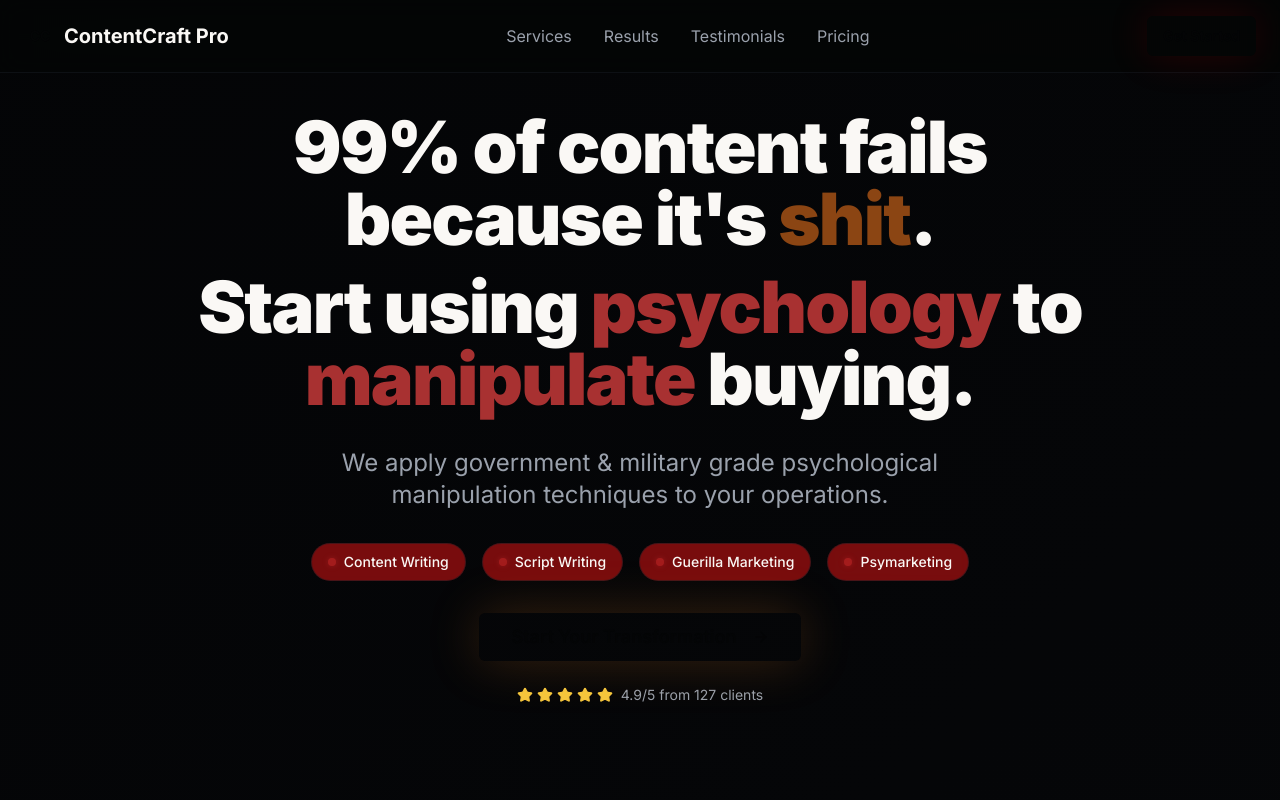
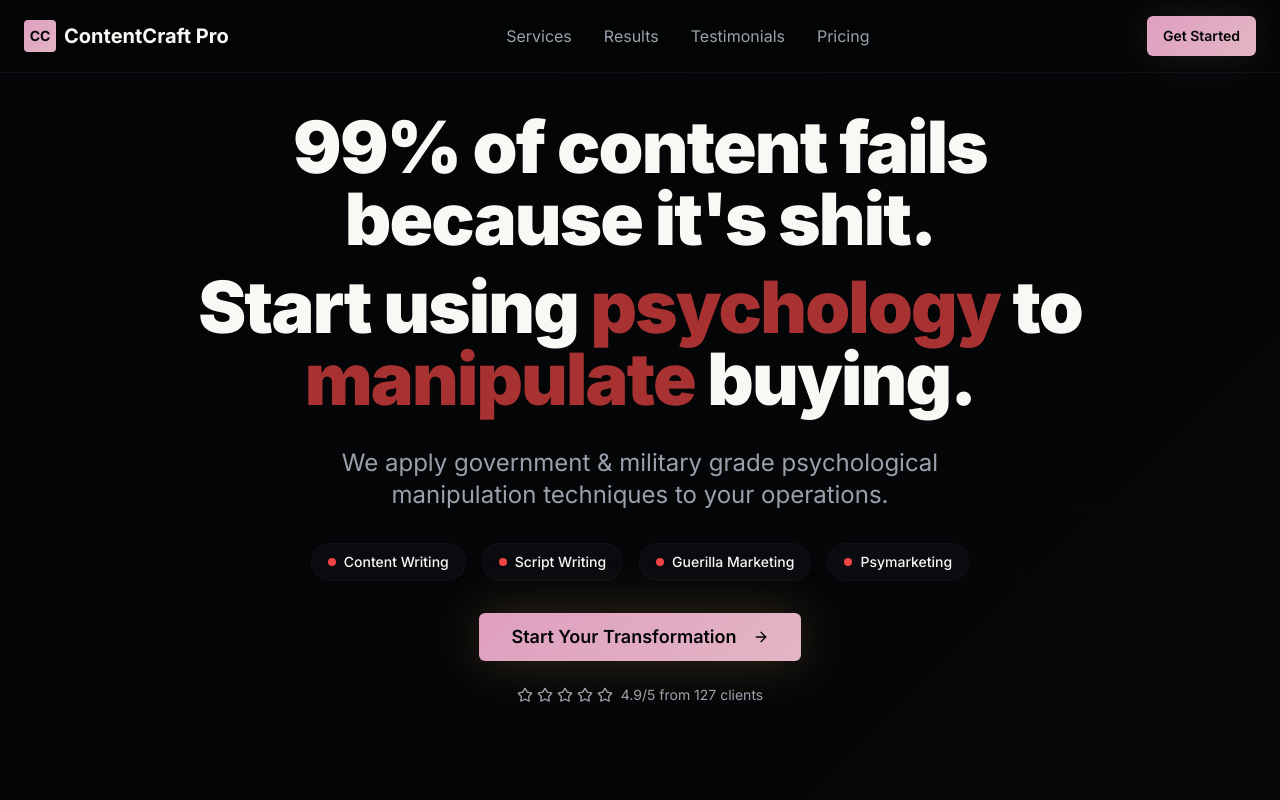
Before and after one commit to arizmi/mind-meld-wordsmith, a React (Vite) app: page / in a window 1280 px wide. Shown: the top 800 px of the page. Built offline with nearby package versions, Linux system fonts and the light colour scheme.

Commit message:
Reverted to commit 602bb2f3b9469407be970f251f33af6fb48efdf9

```diff
--- a/src/index.css
+++ b/src/index.css
@@ -12,29 +12,26 @@ All colors MUST be HSL.
     --card-foreground: 45 29% 97%;
     --popover: 220 26% 3%;
     --popover-foreground: 45 29% 97%;
-    --primary: 0 100% 50%;
+    --primary: 330 50% 75%;
     --primary-foreground: 220 26% 2%;
-    --secondary: 0 84% 50%;
+    --secondary: 220 20% 8%;
     --secondary-foreground: 45 29% 97%;
     --muted: 220 20% 8%;
     --muted-foreground: 217 10% 64%;
-    --accent: 0 100% 50%;
+    --accent: 330 50% 75%;
     --accent-foreground: 220 26% 2%;
     --destructive: 0 84% 60%;
     --destructive-foreground: 45 29% 97%;
     --border: 220 20% 12%;
     --input: 220 20% 12%;
-    --ring: 0 100% 50%;
-    --gold: 45 90% 60%;
-    --gold-foreground: 220 26% 2%;
+    --ring: 330 50% 75%;
     /* Premium gradients */
     --gradient-hero: linear-gradient(135deg, hsl(220 26% 2%) 0%, hsl(220 20% 4%) 100%);
-    --gradient-red: linear-gradient(135deg, hsl(0 100% 50%) 0%, hsl(0 84% 45%) 100%);
-    --gradient-gold: linear-gradient(135deg, hsl(45 90% 60%) 0%, hsl(50 85% 65%) 100%);
+    --gradient-pink: linear-gradient(135deg, hsl(330 50% 75%) 0%, hsl(340 45% 80%) 100%);
     --gradient-card: linear-gradient(145deg, hsl(220 26% 3%) 0%, hsl(220 20% 5%) 100%);
 
     /* Shadows */
-    --shadow-glow: 0 0 40px hsla(0, 100%, 50%, 0.15);
+    --shadow-glow: 0 0 40px hsla(330, 50%, 75%, 0.15);
     --shadow-card: 0 10px 40px hsla(220, 26%, 2%, 0.5);
     --radius: 0.5rem;
     --sidebar-background: 0 0% 98%;
@@ -53,21 +50,19 @@ All colors MUST be HSL.
     --card-foreground: 45 29% 97%;
     --popover: 220 26% 2%;
     --popover-foreground: 45 29% 97%;
-    --primary: 0 95% 48%;
+    --primary: 330 45% 70%;
     --primary-foreground: 220 26% 1%;
-    --secondary: 0 84% 45%;
+    --secondary: 220 20% 6%;
     --secondary-foreground: 45 29% 97%;
     --muted: 220 20% 6%;
     --muted-foreground: 217 10% 60%;
-    --accent: 0 95% 48%;
+    --accent: 330 45% 70%;
     --accent-foreground: 220 26% 1%;
     --destructive: 0 84% 55%;
     --destructive-foreground: 45 29% 97%;
     --border: 220 20% 10%;
     --input: 220 20% 10%;
-    --ring: 0 95% 48%;
-    --gold: 45 85% 55%;
-    --gold-foreground: 220 26% 1%;
+    --ring: 330 45% 70%;
     --sidebar-background: 240 5.9% 10%;
     --sidebar-foreground: 240 4.8% 95.9%;
     --sidebar-primary: 224.3 76.3% 48%;
@@ -96,7 +91,7 @@ All colors MUST be HSL.
   }
 
   .gradient-text {
-    @apply bg-gradient-to-r from-primary to-red-400 bg-clip-text text-transparent;
+    @apply bg-gradient-to-r from-primary to-pink-300 bg-clip-text text-transparent;
   }
   .service-badge {
     @apply inline-flex items-center gap-2 px-4 py-2 rounded-full bg-secondary/50 backdrop-blur-sm border border-border/50 text-sm font-medium;
@@ -113,7 +108,7 @@ All colors MUST be HSL.
   .glow-button::before {
     @apply absolute inset-0 opacity-0 transition-opacity duration-300;
     content: '';
-    background: var(--gradient-red);
+    background: var(--gradient-pink);
     border-radius: inherit;
   }
   .glow-button:hover::before {
@@ -124,20 +119,6 @@ All colors MUST be HSL.
   }
   .animate-glow-pulse {
     animation: glowPulse 2s infinite;
-  }
-
-  .poo-word {
-    @apply relative inline-block font-black;
-    color: #8B4513;
-    animation: poopPlop 1.5s ease-out;
-  }
-
-  .record-blink {
-    animation: recordFade 2s infinite ease-in-out;
-  }
-
-  .pulse-pink {
-    animation: pulseRedText 2s infinite ease-in-out;
   }
 }
 @keyframes fadeIn {
@@ -155,55 +136,6 @@ All colors MUST be HSL.
     box-shadow: var(--shadow-glow);
   }
   50% {
-    box-shadow: 0 0 60px hsla(0, 100%, 50%, 0.25);
+    box-shadow: 0 0 60px hsla(330, 50%, 75%, 0.25);
   }
 }
-
-@keyframes poopPlop {
-  0% {
-    transform: translateY(-100vh) rotate(0deg);
-    opacity: 0;
-  }
-  20% {
-    opacity: 1;
-  }
-  80% {
-    transform: translateY(0) rotate(0deg);
-  }
-  85% {
-    transform: translateY(-10px) rotate(-5deg) scaleY(0.9);
-  }
-  90% {
-    transform: translateY(5px) rotate(3deg) scaleY(1.1);
-  }
-  95% {
-    transform: translateY(-3px) rotate(-1deg) scaleY(0.95);
-  }
-  100% {
-    transform: translateY(0) rotate(0deg) scaleY(1);
-  }
-}
-
-@keyframes recordFade {
-  0%, 100% {
-    background-color: rgb(239, 68, 68);
-    opacity: 1;
-    box-shadow: 0 0 10px rgba(239, 68, 68, 0.8);
-  }
-  50% {
-    background-color: rgb(185, 28, 28);
-    opacity: 0.2;
-    box-shadow: 0 0 4px rgba(239, 68, 68, 0.3);
-  }
-}
-
-@keyframes pulseRedText {
-  0%, 100% {
-    color: #FF0000;
-    opacity: 1;
-  }
-  50% {
-    color: #CC0000;
-    opacity: 0.7;
-  }
-}
```
